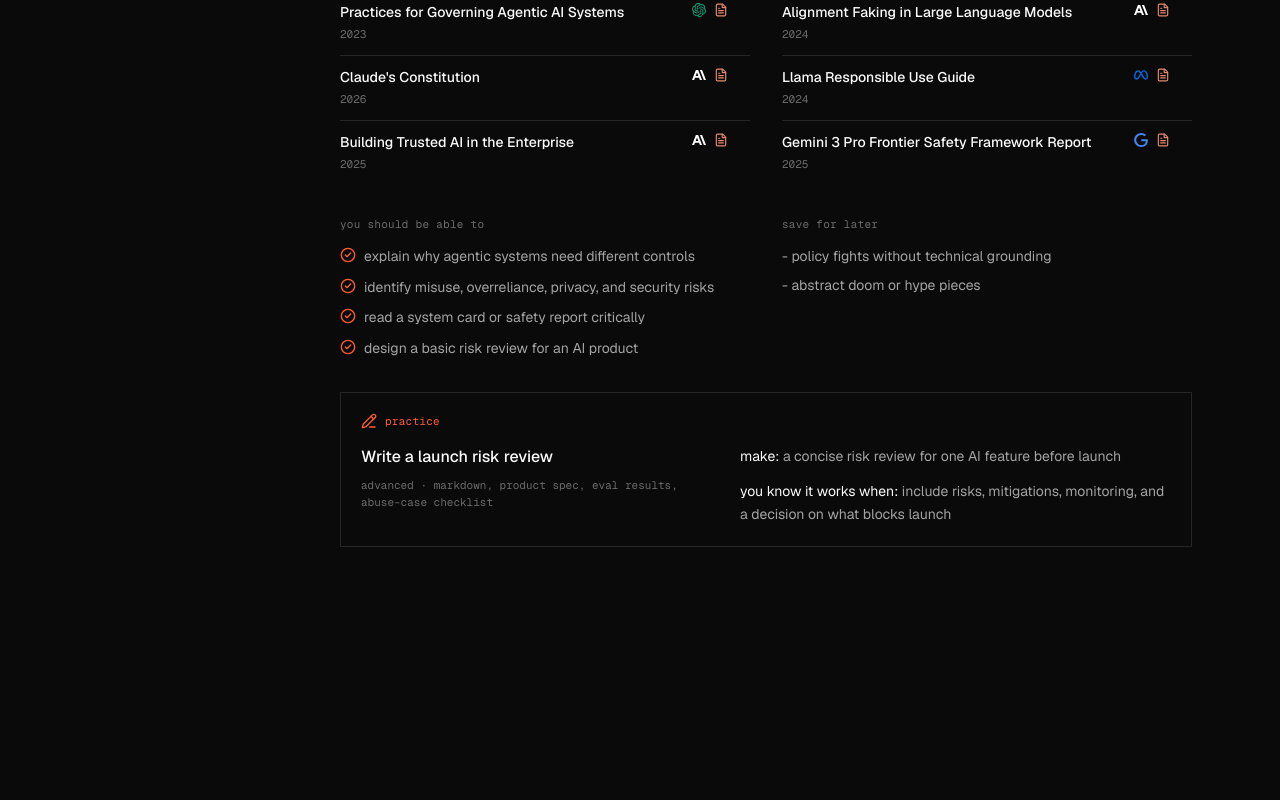
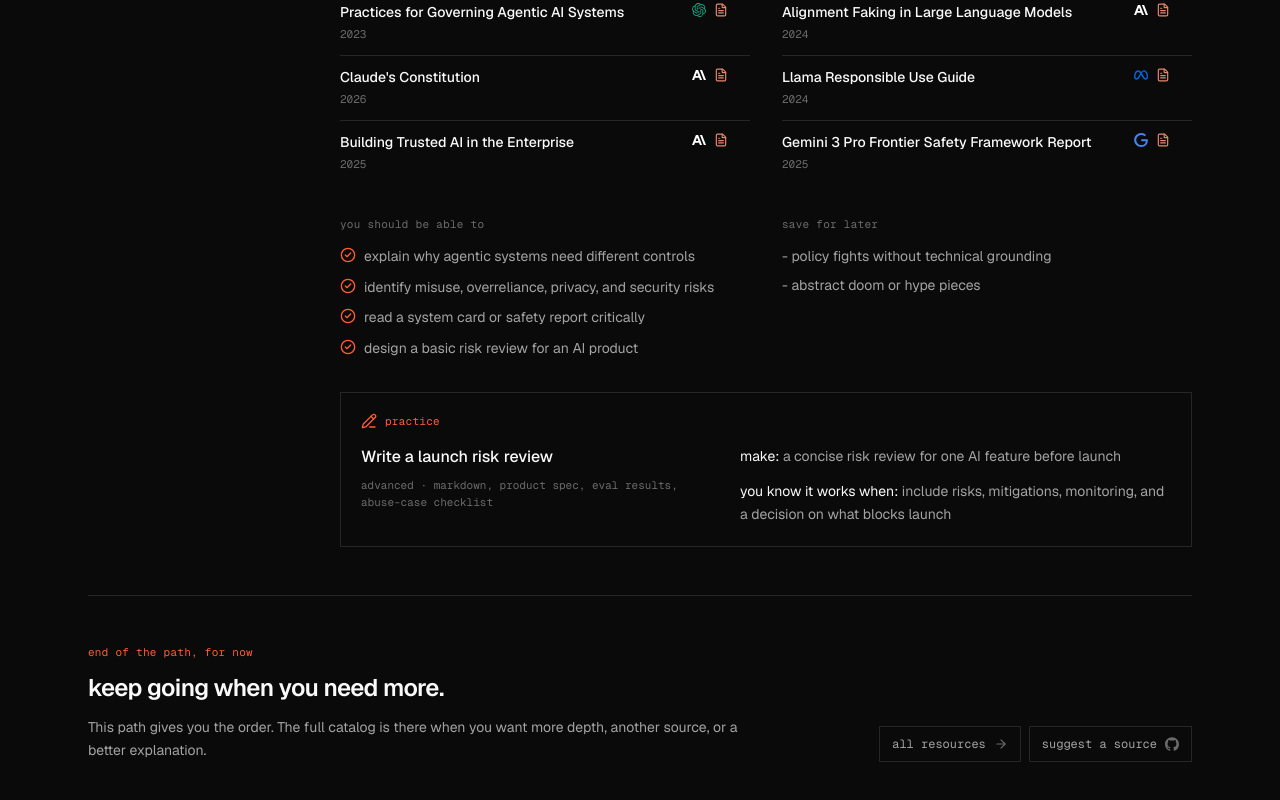
Before and after one commit to tushaarmehtaa/zero-to-ai-native, a Next.js app: page /curriculum in a window 1280 px wide. Shown: the part 7351-8151 px from the top of the page. Before the commit the page ends 8010 px from the top, so only its background shows below. Built offline with nearby package versions, Linux system fonts and the light colour scheme.

Commit message:
Add curriculum ending section

```diff
--- a/components/curriculum-view.tsx
+++ b/components/curriculum-view.tsx
@@ -1,7 +1,8 @@
 import Link from "next/link";
-import { ArrowLeft, ArrowUpRight, CheckCircle2, PencilLine } from "lucide-react";
+import { ArrowLeft, ArrowRight, ArrowUpRight, CheckCircle2, PencilLine } from "lucide-react";
 import { CURRICULUM, guidesForUrls, type CurriculumModule } from "@/lib/curriculum";
 import { FormatIcon } from "./format-icon";
+import { GithubIcon } from "./github-icon";
 import { LabLogo } from "./lab-logo";
 
 function ResourceList({ title, urls }: { title: string; urls: string[] }) {
@@ -163,6 +164,40 @@
           <ModuleSection key={module.slug} module={module} index={index} />
         ))}
       </div>
+
+      <footer className="border-t border-border py-12">
+        <div className="grid gap-6 lg:grid-cols-[1fr_auto] lg:items-end">
+          <div className="max-w-2xl">
+            <p className="font-mono text-[11px] lowercase tracking-wide text-orange">
+              end of the path, for now
+            </p>
+            <h2 className="mt-3 text-2xl font-semibold tracking-tight">
+              keep going when you need more.
+            </h2>
+            <p className="mt-3 text-[14px] leading-relaxed text-muted">
+              This path gives you the order. The full catalog is there when you want more depth, another source, or a better explanation.
+            </p>
+          </div>
+          <div className="flex flex-col gap-2 sm:flex-row lg:justify-end">
+            <Link
+              href="/"
+              className="group inline-flex items-center justify-center gap-2 border border-border px-3 py-2 font-mono text-[12px] lowercase text-muted transition-colors hover:border-faint hover:text-foreground"
+            >
+              all resources
+              <ArrowRight className="h-3.5 w-3.5 text-faint transition-colors group-hover:text-orange" />
+            </Link>
+            <a
+              href="https://github.com/tushaarmehtaa/zero-to-ai-native/issues"
+              target="_blank"
+              rel="noopener noreferrer"
+              className="group inline-flex items-center justify-center gap-2 border border-border px-3 py-2 font-mono text-[12px] lowercase text-muted transition-colors hover:border-faint hover:text-foreground"
+            >
+              suggest a source
+              <GithubIcon className="h-3.5 w-3.5 text-faint transition-colors group-hover:text-orange" />
+            </a>
+          </div>
+        </div>
+      </footer>
     </main>
   );
 }
```
